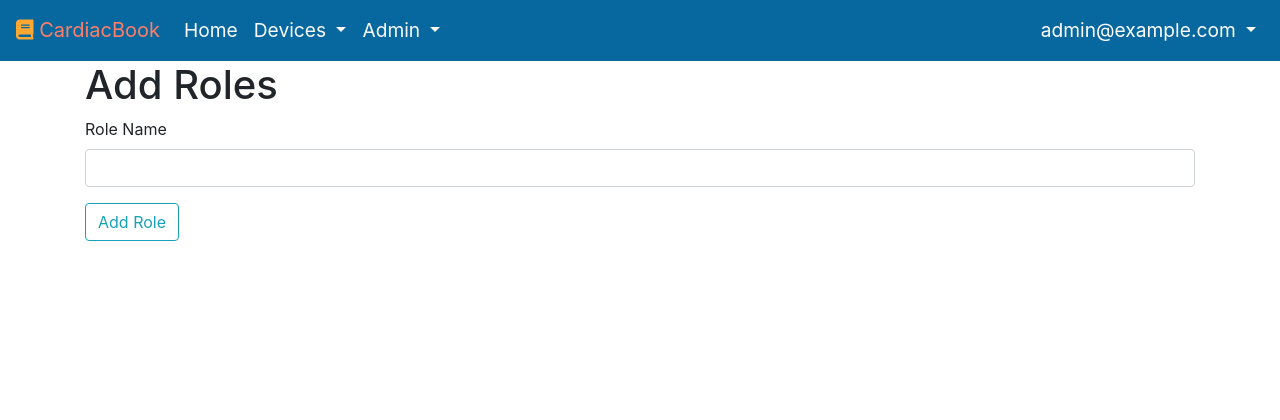
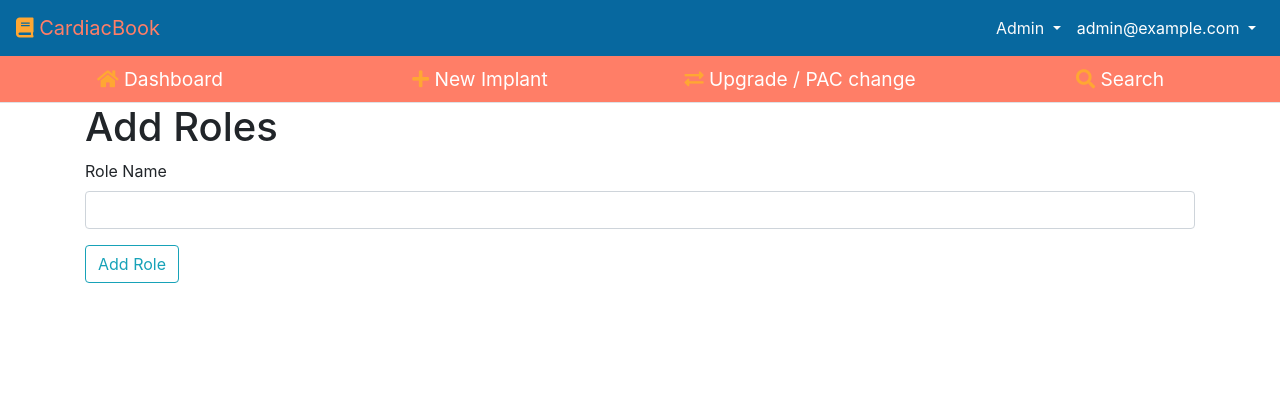
Before and after one commit to farbodab/cardiacpedia, a Flask app: template cardiacpedia/templates/Admin/add_roles.html in a window 1280 px wide. Shown: the top 420 px of the page. Run offline with Flask 2, Linux system fonts and the light colour scheme; a user stored in the database is signed in; data comes from the database, SQL or seed files in the repository; the template is opened without the code that fills it: values that come from a table or form of the project are taken from there, most other values are stand-ins (such as "Sample title", 1, 10 or a date in 2020); some libraries are stand-ins or nearby versions.

Commit message:
"tab navigation"

```diff
--- a/cardiacpedia/static/stle.css
+++ b/cardiacpedia/static/stle.css
@@ -65,9 +65,17 @@
   }
 
   .navbar-dark .nav-link{
-    font-size: larger;
+    font-size: medium;
   }
 
+  .nav-tabs .nav-link {
+    font-size: larger;
+    color: white;
+  }
+
+  .nav-tabs {
+    background-color: #ff7e67;
+  }
   .carousel-item > img {
     height: 45rem;
   }
--- a/cardiacpedia/templates/base.html
+++ b/cardiacpedia/templates/base.html
@@ -16,20 +16,14 @@
         </button>
         <div class="collapse navbar-collapse" id="navbarSupportedContent">
           <ul class="navbar-nav mr-auto">
+            {% if not current_user.is_authenticated %}
             <li class="nav-item">
               <a class="nav-link" href="{{ url_for('core.index') }}">Home</a>
             </li>
+            {% endif %}
+          </ul>
+          <ul class="navbar-nav ml-auto ">
               {% if current_user.is_authenticated %}
-            <li class="nav-item dropdown">
-              <a class="nav-link dropdown-toggle" href="#" id="navbarDropdown" role="button" data-toggle="dropdown" aria-haspopup="true" aria-expanded="false">
-                Devices
-              </a>
-              <div class="dropdown-menu" aria-labelledby="navbarDropdown">
-                <a class="dropdown-item" href="{{ url_for('devices.new') }}">New Implant</a>
-                <a class="dropdown-item" href="{{ url_for('devices.compatibility') }}">Upgrade / PAC change</a>
-                <a class="dropdown-item" href="{{ url_for('devices.finder') }}">Search all devices</a>
-              </div>
-            </li>
                 {% if current_user.has_roles('Admin') %}
                   <li class="nav-item dropdown">
                     <a class="nav-link dropdown-toggle" href="#" id="navbarDropdown" role="button" data-toggle="dropdown" aria-haspopup="true" aria-expanded="false">
@@ -47,12 +41,6 @@
                     </div>
                   </li>
                 {% endif %}
-
-
-            {% endif %}
-          </ul>
-          <ul class="navbar-nav ml-auto ">
-              {% if current_user.is_authenticated %}
               <li class="nav-item dropdown">
                 <a style="color:white;" class="nav-link dropdown-toggle" href="#" id="navbarDropdown" role="button" data-toggle="dropdown" aria-haspopup="true" aria-expanded="false">
                   {{current_user.email}}
@@ -69,6 +57,22 @@
           </ul>
         </div>
       </nav>
+      {% if current_user.is_authenticated %}
+      <ul style="text-align: center;" class="nav nav-tabs">
+        <li style="width:25%;"class="nav-item">
+          <a class="nav-link active" href="{{ url_for('devices.home') }}"><i class="fas fa-home"></i> Dashboard</a>
+        </li>
+        <li style="width:25%;"class="nav-item">
+          <a class="nav-link" href="{{ url_for('devices.new') }}"><i class="fas fa-plus"></i> New Implant</a>
+        </li>
+        <li style="width:25%;"class="nav-item">
+          <a class="nav-link" href="{{ url_for('devices.compatibility') }}"><i class="fas fa-exchange-alt"></i> Upgrade / PAC change</a>
+        </li>
+        <li style="width:25%;"class="nav-item">
+          <a class="nav-link" href="{{ url_for('devices.finder') }}"><i class="fas fa-search"></i> Search</a>
+        </li>
+      </ul>
+      {% endif %}
       {% for mess in get_flashed_messages() %}
         <div class="alert alert-info alert-dismissible fade show" role="alert">
           <button type="button" class="close" data-dismiss="alert" aria-label="Close"><span aria-hidden="true">&times;</span></button>
@@ -129,5 +133,11 @@
     </body>
   <link rel="stylesheet" href="https://use.fontawesome.com/releases/v5.6.3/css/all.css" integrity="sha384-UHRtZLI+pbxtHCWp1t77Bi1L4ZtiqrqD80Kn4Z8NTSRyMA2Fd33n5dQ8lWUE00s/" crossorigin="anonymous">
   {{ bootstrap.load_js() }}
+  <script type="text/javascript">
+  $(document).ready(function() {
+    $('a.active').removeClass('active');
+    $('a[href="' + location.pathname + '"]').closest('a').addClass('active');
+    });
+  </script>
 
 </html>
```
Also changed, not shown: 1 other file. Lines whose indentation alone changed are shown as unchanged.
